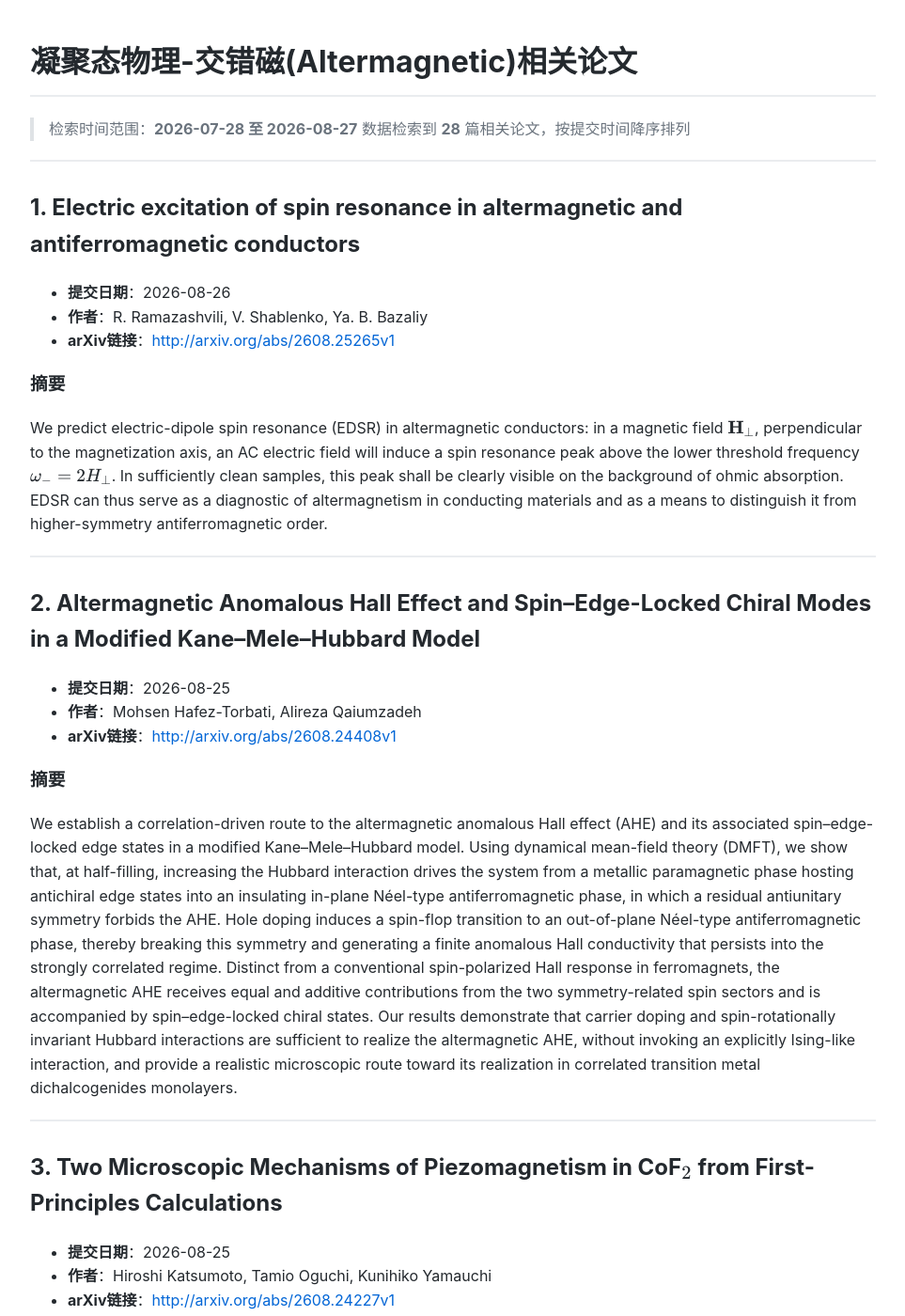
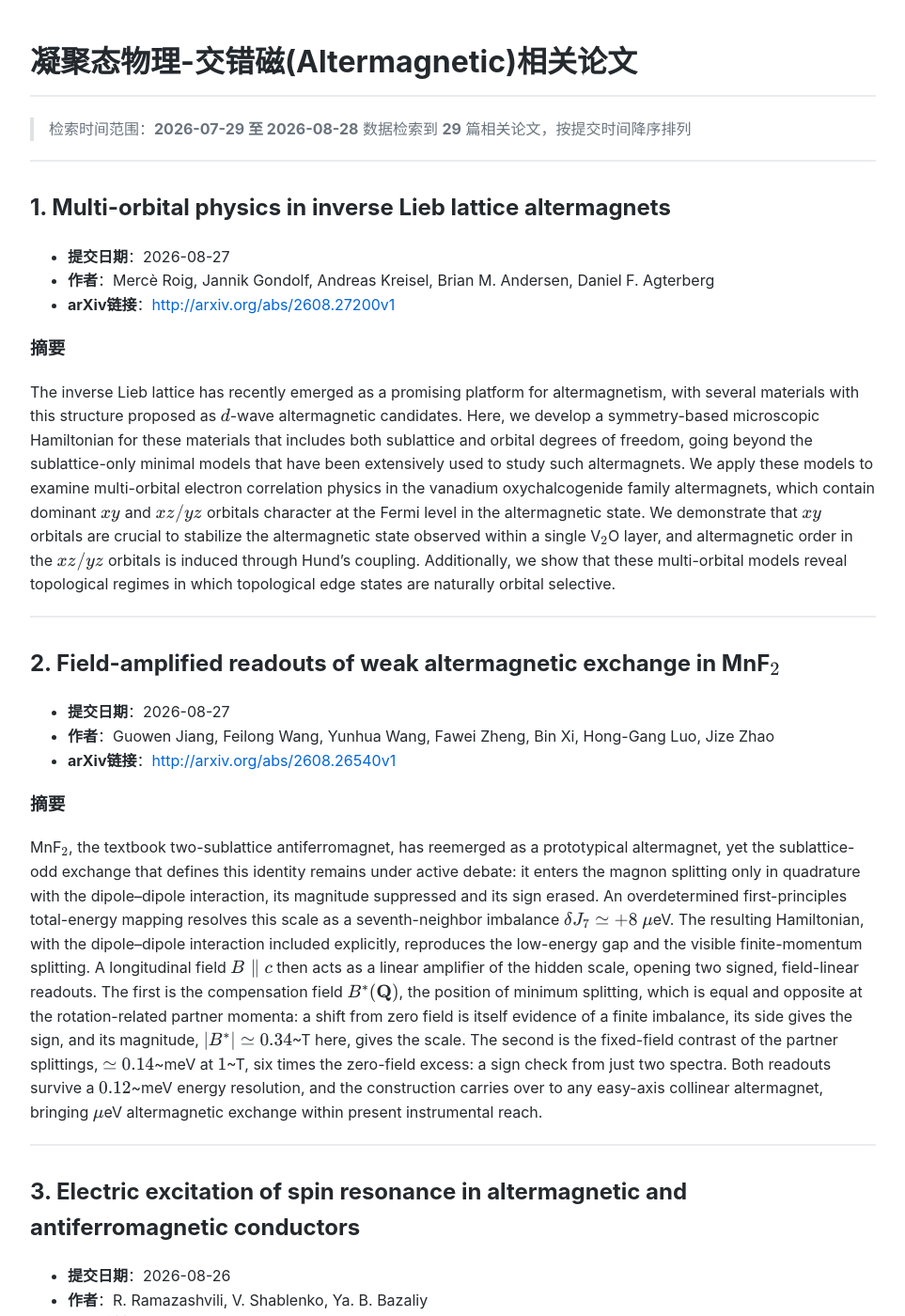
Before and after one commit to yangke25491/daily-arxiv-altermagnetic, a Jekyll site: the page built from index.md, in a window 1280 px wide and 1400 px high. Shown: the whole window at 94% size, without its empty margins (158-1121 px from the left). Built offline with Jekyll 4.4.1, drawn with Linux system fonts in a browser that asks for light colours; some of the changed text lies outside the part shown.

Commit message:
Automated update: arXiv papers

```diff
--- a/index.md
+++ b/index.md
@@ -5,12 +5,34 @@ title: 交错磁论文
 
 # 凝聚态物理-交错磁(Altermagnetic)相关论文
 
-> 检索时间范围：**2026-07-28 至 2026-08-27**
-> 数据检索到 **28** 篇相关论文，按提交时间降序排列
+> 检索时间范围：**2026-07-29 至 2026-08-28**
+> 数据检索到 **29** 篇相关论文，按提交时间降序排列
 
 ---
 
-## 1. Electric excitation of spin resonance in altermagnetic and antiferromagnetic conductors
+## 1. Multi-orbital physics in inverse Lieb lattice altermagnets
+
+- **提交日期**：2026-08-27
+- **作者**：Mercè Roig, Jannik Gondolf, Andreas Kreisel, Brian M. Andersen, Daniel F. Agterberg
+- **arXiv链接**：[http://arxiv.org/abs/2608.27200v1](http://arxiv.org/abs/2608.27200v1)
+
+### 摘要
+The inverse Lieb lattice has recently emerged as a promising platform for altermagnetism, with several materials with this structure proposed as $d$-wave altermagnetic candidates. Here, we develop a symmetry-based microscopic Hamiltonian for these materials that includes both sublattice and orbital degrees of freedom, going beyond the sublattice-only minimal models that have been extensively used to study such altermagnets. We apply these models to examine multi-orbital electron correlation physics in the vanadium oxychalcogenide family altermagnets, which contain dominant $xy$ and $xz/yz$ orbitals character at the Fermi level in the altermagnetic state. We demonstrate that $xy$ orbitals are crucial to stabilize the altermagnetic state observed within a single V${}\_2$O layer, and altermagnetic order in the $xz/yz$ orbitals is induced through Hund's coupling. Additionally, we show that these multi-orbital models reveal topological regimes in which topological edge states are naturally orbital selective.
+
+---
+
+## 2. Field-amplified readouts of weak altermagnetic exchange in MnF${}\_2$
+
+- **提交日期**：2026-08-27
+- **作者**：Guowen Jiang, Feilong Wang, Yunhua Wang, Fawei Zheng, Bin Xi, Hong-Gang Luo, Jize Zhao
+- **arXiv链接**：[http://arxiv.org/abs/2608.26540v1](http://arxiv.org/abs/2608.26540v1)
+
+### 摘要
+MnF${}\_2$, the textbook two-sublattice antiferromagnet, has reemerged as a prototypical altermagnet, yet the sublattice-odd exchange that defines this identity remains under active debate: it enters the magnon splitting only in quadrature with the dipole--dipole interaction, its magnitude suppressed and its sign erased. An overdetermined first-principles total-energy mapping resolves this scale as a seventh-neighbor imbalance $δ{J\_7}\simeq+8~μ$eV. The resulting Hamiltonian, with the dipole--dipole interaction included explicitly, reproduces the low-energy gap and the visible finite-momentum splitting. A longitudinal field $B\parallel c$ then acts as a linear amplifier of the hidden scale, opening two signed, field-linear readouts. The first is the compensation field $B^\ast(\mathbf Q)$, the position of minimum splitting, which is equal and opposite at the rotation-related partner momenta: a shift from zero field is itself evidence of a finite imbalance, its side gives the sign, and its magnitude, $|B^\ast|\simeq0.34$~T here, gives the scale. The second is the fixed-field contrast of the partner splittings, $\simeq0.14$~meV at $1$~T, six times the zero-field excess: a sign check from just two spectra. Both readouts survive a $0.12$~meV energy resolution, and the construction carries over to any easy-axis collinear altermagnet, bringing $μ$eV altermagnetic exchange within present instrumental reach.
+
+---
+
+## 3. Electric excitation of spin resonance in altermagnetic and antiferromagnetic conductors
 
 - **提交日期**：2026-08-26
 - **作者**：R. Ramazashvili, V. Shablenko, Ya. B. Bazaliy
@@ -54,7 +76,7 @@ We study an extended Hubbard model on Lieb lattice at electron filling 2 and 4,
 
 ---
 
-## 5. Berry-Curvature Effect in Anomalous Transport
+## 7. Berry-Curvature Effect in Anomalous Transport
 
 - **提交日期**：2026-08-21
 - **作者**：V. P. Mineev
@@ -65,7 +87,7 @@ A theory of the Berry-phase effect in anomalous transport in ferromagnets driven
 
 ---
 
-## 6. Anti-spin Laue groups: classification of anti-altermagnets and their representative minimal models
+## 8. Anti-spin Laue groups: classification of anti-altermagnets and their representative minimal models
 
 - **提交日期**：2026-08-19
 - **作者**：Colin Lange, Rodrigo Jaeschke-Ubiergo, Alexander Mook, Jairo Sinova
@@ -109,7 +131,7 @@ Altermagnets host non-relativistic spin-split electronic states whose microscopi
 
 ---
 
-## 10. Rapid supercurrent decay in Mn${}\_5$Si${}\_3$ Josephson junctions
+## 12. Rapid supercurrent decay in Mn${}\_5$Si${}\_3$ Josephson junctions
 
 - **提交日期**：2026-08-14
 - **作者**：Arjun Sapkota, Kurt Lorenzen, Tyler Kuhn, Juan Gomez, Demet Korucu, Robert M. Klaes, Reza Loloee, Norman O. Birge, Nathan Satchell
@@ -131,7 +153,7 @@ We theoretically propose two possible routes to realizing quantum anomalous Hall
 
 ---
 
-## 12. Spin-polarized supercurrents and Josephson diode effect in altermagnets
+## 14. Spin-polarized supercurrents and Josephson diode effect in altermagnets
 
 - **提交日期**：2026-08-12
 - **作者**：Janus F. Niebuhr, Matthias Eschrig, Danilo Nikolić
@@ -274,7 +296,7 @@ Altermagnets constitute a novel class of collinear spin-compensated materials in
 
 ---
 
-## 25. Many-Body Amplification of Ligand Instabilities Driving Verwey-Type Transitions in Altermagnet CsCr${}\_2$S${}\_2$O
+## 27. Many-Body Amplification of Ligand Instabilities Driving Verwey-Type Transitions in Altermagnet CsCr${}\_2$S${}\_2$O
 
 - **提交日期**：2026-07-30
 - **作者**：Xiuhua Chen, Yilin Wang
@@ -296,7 +318,7 @@ Realizing altermagnetism in high-$T\_c$ cuprate-based systems would provide a di
 
 ---
 
-## 27. Ferroelectric switchable altermagnetic-like compensated ferrimagnets with charge ordering
+## 29. Ferroelectric switchable altermagnetic-like compensated ferrimagnets with charge ordering
 
 - **提交日期**：2026-07-29
 - **作者**：Xinyu Yang, Shuai Dong
@@ -306,14 +328,3 @@ Realizing altermagnetism in high-$T\_c$ cuprate-based systems would provide a di
 Unconventional collinear magnets with almost zero magnetization but prominent nonrelativistic spin-splitting, such as altermagnets, can inherit the advantages of both ferromagnets and antiferromagnets. By incorporating more degrees of freedom such as ferroelectricity and charge ordering, these unconventional magnets can be even more interesting and functionalized. With this design principle, the Fe${}\_3$O${}\_5$ monolayer is predicted to exhibit a hybrid spin-splitting mechanism, with the superposition of the altermagnetic-like $k$-path alternating splitting and ferrimagnet-like Zeeman splitting. Benefiting from the hidden magnetoelectricity based on the spin-charge coupling, such spin-splitting can be fully switched by an electric field. Its conductivity is highly spin-polarized, with a polarization ratio above $99\%$, comparable to half-metals but with zero magnetization.
 
 ---
-
-## 28. Stacking-dependent anisotropic altermagnetism in V${}\_{1/3}$NbS${}\_2$
-
-- **提交日期**：2026-07-28
-- **作者**：Chris J. Lygouras, Nathan Prouse, Jack H. Drouin, Youzhe Chen, Laura Garcia-Gassull, Zili Feng, Mingxuan Fu, Lü Fang, Alexander I. Kolesnikov, Christina Hoffman, Yiqing Hao, Huibo Cao, Maxime A. Siegler, Robert J. Birgeneau, Roser Valentí, Satoru Nakatsuji, Collin L. Broholm
-- **arXiv链接**：[http://arxiv.org/abs/2607.25213v1](http://arxiv.org/abs/2607.25213v1)
-
-### 摘要
-We report profound impacts of the stacking sequence of triangular lattices of magnetic transition metal ions intercalated between the layers of the van der Waals material NbS${}\_2$. Using single crystal x-ray and neutron diffraction, and transport and magnetization measurements, we show there are two distinct polytypes of $\rm V\_{1/3}NbS\_2$ with disparate easy axes of magnetization and different anomalous Hall responses. Self-consistent analysis of inelastic neutron scattering data provides evidence for oscillatory RKKY interactions that extend to 1 nm and stabilize quasi-collinear A-type altermagnetic orders in both polytypes though with perpendicular easy axes. The detailed stacking sequence of a bulk polytype crystal dramatically impact its macroscopic anomalous Hall response and magnetism, which suggests a new path to engineer the bulk properties of a layered three dimensional solid.
-
----
```
Also changed, not shown: other parts of index.md (+20 -20 lines).
